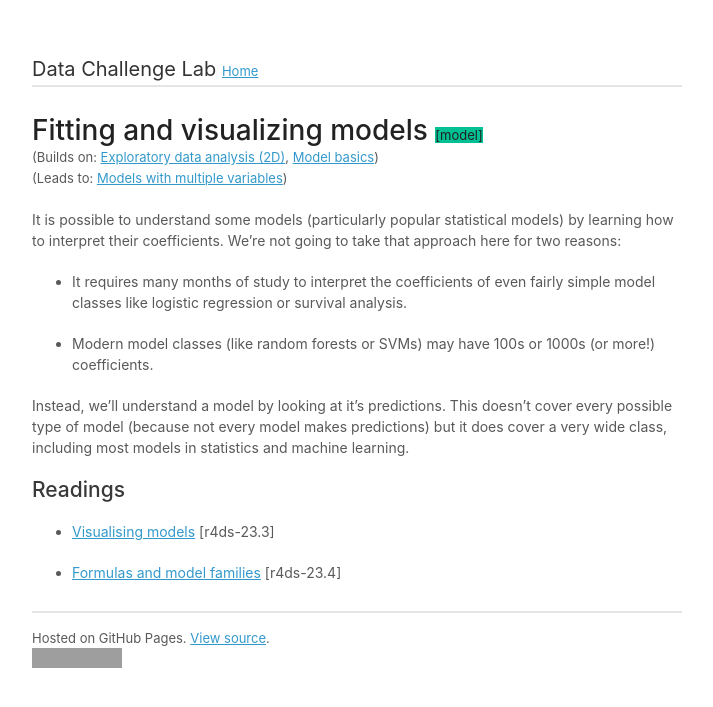
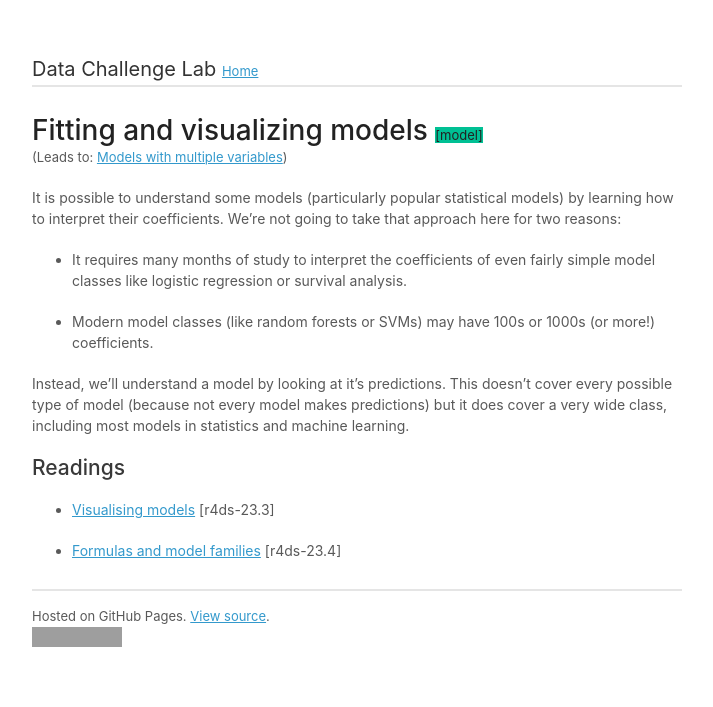
Before and after one commit to dcl-2020-01/curriculum, a Jekyll site: the page built from docs/model-vis.md, in a window 1280 px wide. Shown: the top 707 px of the page, without its empty margins (283-996 px from the left). Built offline with Jekyll 4.4.1, drawn with Linux system fonts in a browser that asks for light colours; our own code applies the rules of GitHub Pages for plain Markdown files; a script that is not in the unit is left out; grey boxes are pictures that could not be loaded.

Commit message:
Update for week 7

```diff
--- a/docs/model-vis.md
+++ b/docs/model-vis.md
@@ -5,7 +5,6 @@ title: Fitting and visualizing models
 <!-- Generated automatically from model-vis.yml. Do not edit by hand -->
 
 # Fitting and visualizing models <small class='model'>[model]</small>
-<small>(Builds on: [Exploratory data analysis (2D)](eda-2d.md), [Model basics](model-basics.md))</small>
 <small>(Leads to: [Models with multiple variables](model-multivariate.md))</small>
 
 It is possible to understand some models (particularly popular statistical
--- a/units/model-many.yml
+++ b/units/model-many.yml
@@ -1,6 +1,6 @@
 title: Many models
 theme: model
-needs: [model-basics, list-cols]
+needs: []
 
 desc: |
   Instead of using one big, complicated visualization, it's often better to
--- a/units/model-vis.yml
+++ b/units/model-vis.yml
@@ -1,6 +1,6 @@
 title: Fitting and visualizing models
 theme: model
-needs: [eda-2d, model-basics]
+needs: []
 
 desc: |
   It is possible to understand some models (particularly popular statistical
```
Also changed, not shown: docs/eda-2d.md (+1 -1 lines), docs/list-cols.md (+0 -1 lines), docs/model-basics.md (+0 -1 lines), docs/model-many.md (+1 -1 lines), overview.png.
